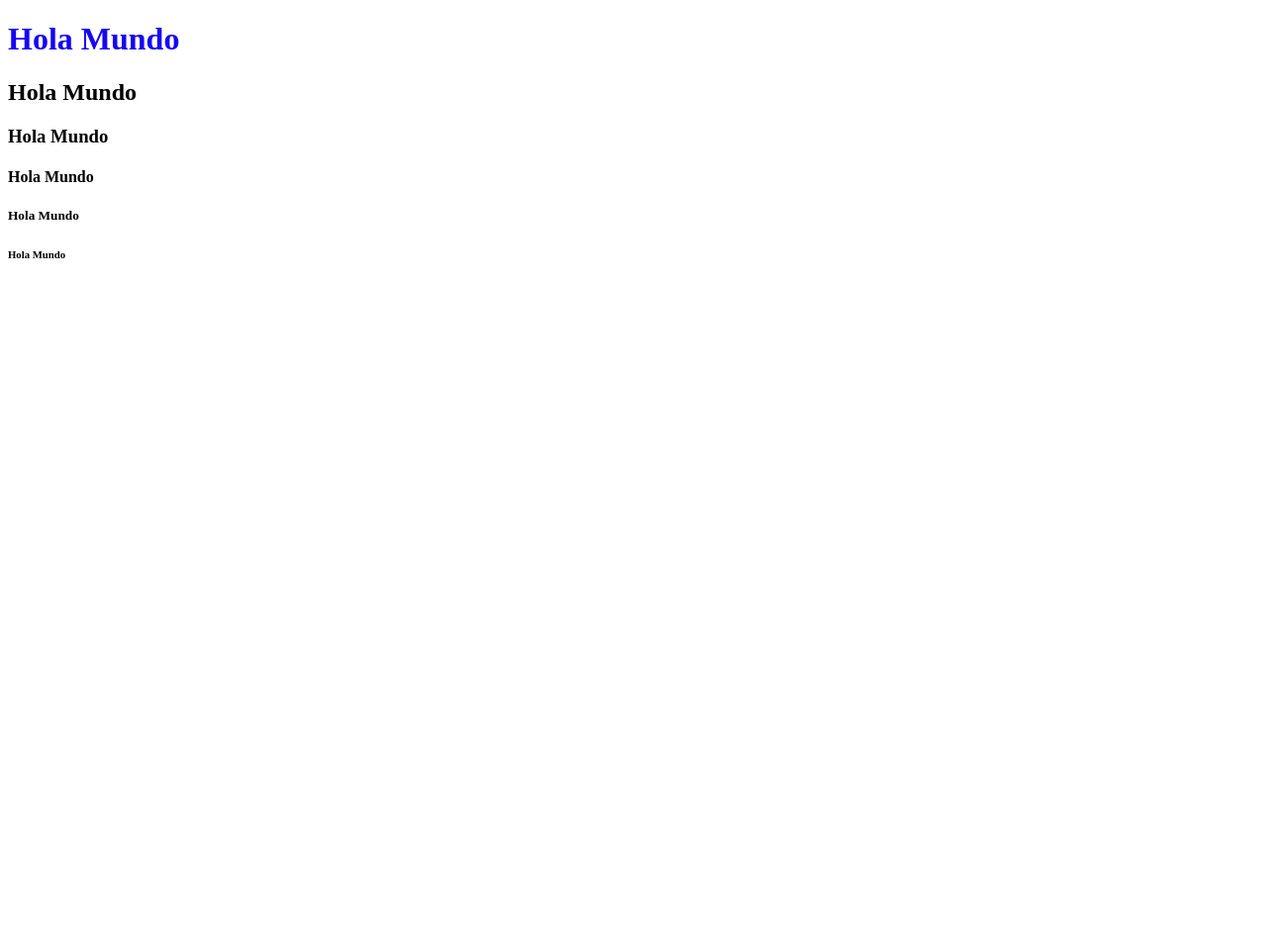
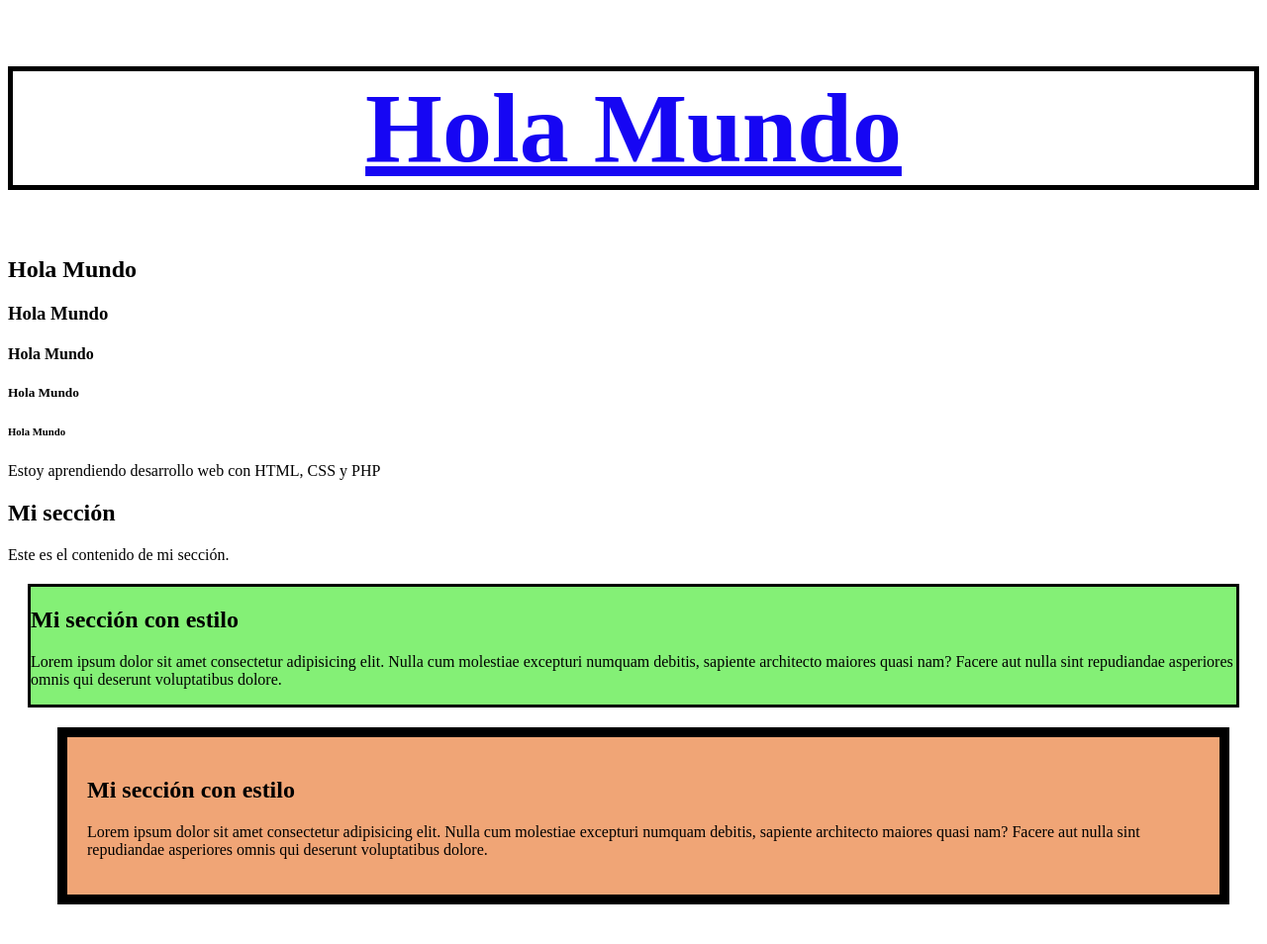
Before and after one commit to OsvaldoOlvera/AW_TIID221, a PHP site: page / in a window 1280 px wide. Shown: the whole page at 99% size. Before the commit the page ends 261 px from the top, so only its background shows below. Run offline with PHP 8.4, Linux system fonts and the light colour scheme.

Commit message:
Se agregaron 2 div al index con clase y se creo un nuevo archivo llamado style.css, en el dimos los estilos que se solicitaron en la practica.

```diff
--- a/index.php
+++ b/index.php
@@ -8,16 +8,11 @@
     <meta charset="UTF-8">
     <meta name="viewport" content="width=device-width, initial-scale=1.0">
     <title>Document</title>
-    <style>
-
-        h1{
-            color: #1606f3;
-        }
-
-    </style>
+    <link rel="stylesheet" href="style.css">
 </head>
 <body>
 
+    <div>
         <h1>Hola Mundo</h1>
         <h2>Hola Mundo</h2>
         <h3>Hola Mundo</h3>
@@ -25,5 +20,30 @@
         <h5>Hola Mundo</h5>
         <h6>Hola Mundo</h6>
 
+    <p>Estoy aprendiendo desarrollo web con HTML, CSS y PHP</p>
+
+    </div>
+
+    <div>
+        <h2>Mi sección</h2>
+        <p>Este es el contenido de mi sección.</p>
+    </div>
+
+    <div class="section">
+        <h2>Mi sección con estilo</h2>
+        <p>Lorem ipsum dolor sit amet consectetur adipisicing elit.
+            Nulla cum molestiae excepturi numquam debitis, sapiente architecto
+            maiores quasi nam? Facere aut nulla sint repudiandae asperiores
+            omnis qui deserunt voluptatibus dolore.</p>
+    </div>
+
+    <div class="seccion">
+        <h2>Mi sección con estilo</h2>
+        <p>Lorem ipsum dolor sit amet consectetur adipisicing elit.
+            Nulla cum molestiae excepturi numquam debitis, sapiente architecto
+            maiores quasi nam? Facere aut nulla sint repudiandae asperiores
+            omnis qui deserunt voluptatibus dolore.</p>
+    </div>
+
 </body>
 </html>
--- /dev/null
+++ b/style.css
@@ -0,0 +1,33 @@
+ .body{
+
+    border: 5px solid black;
+
+ }
+ h1{
+            color: #1606f3;
+            font-size: 100px;
+            text-align: center;
+           text-decoration: underline;
+            font-weight: bold;
+            border: 5px solid black;
+        }
+
+.section{
+    background-color: #53eb3fb6;
+    padding: 40px, 20px;
+    margin: 20px;
+    border: 3px solid black;
+}
+
+.seccion{
+    background-color: #eb813fb6;
+    padding-top: 20px;
+    padding-bottom: 20px;
+    padding-left: 20px;
+    padding-right: 20px;
+    margin-top: 20px;
+    margin-bottom: 40px;
+    margin-left: 50px;
+    margin-right: 30px;
+    border: 10px solid black;
+}
```
Lines whose indentation alone changed are shown as unchanged.
